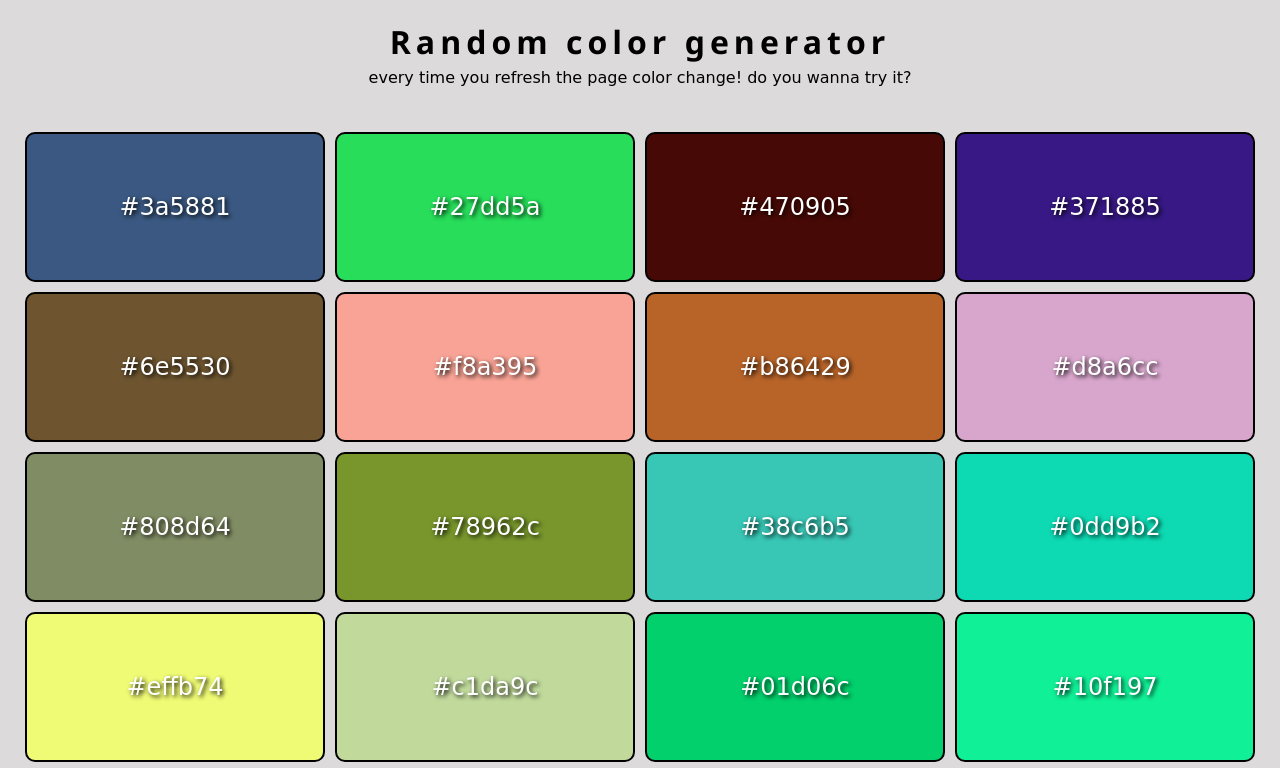
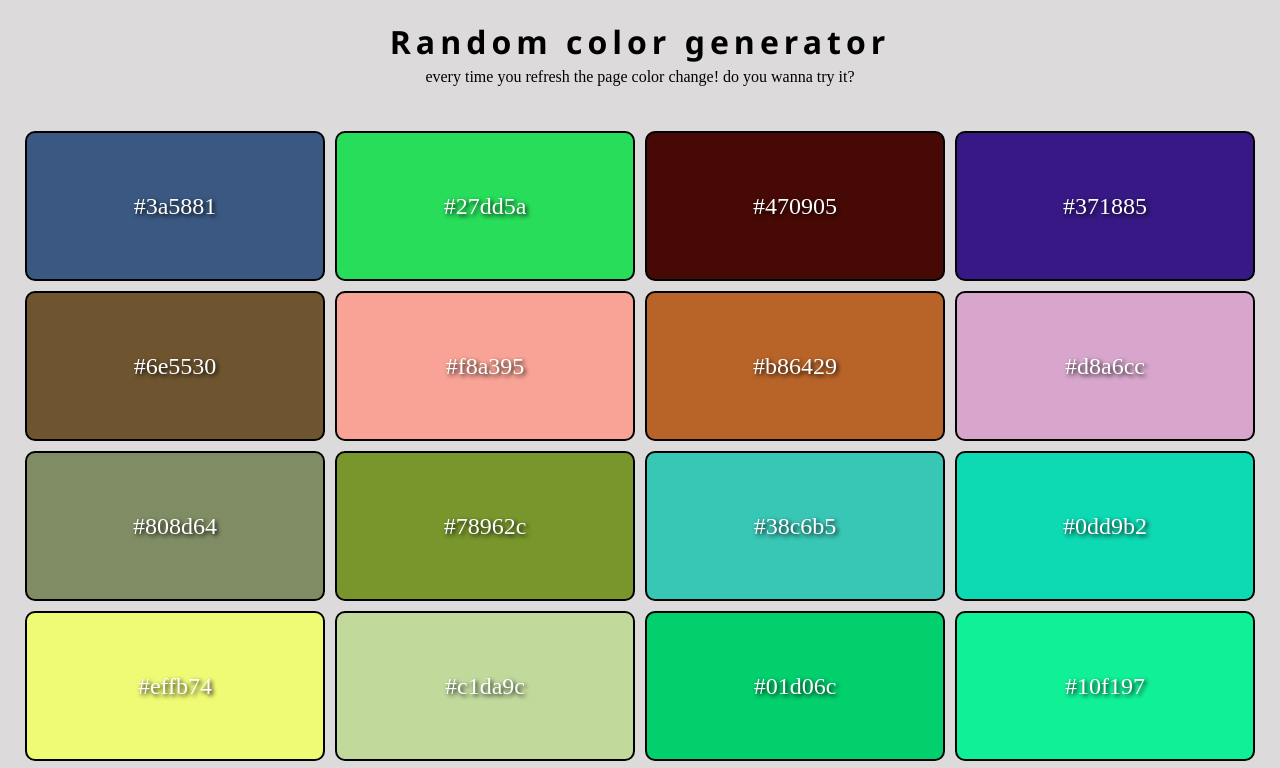
Before and after one commit to fanuelstephen/Radom-color-generetor, a plain HTML site: page index.html in a window 1280 px wide. Shown: the top 768 px of the page. Drawn offline with Linux system fonts and the light colour scheme.

Commit message:
upadate on changing the heading font family

```diff
--- a/style.css
+++ b/style.css
@@ -19,7 +19,9 @@
   font-family: "Segoe UI", Tahoma, Geneva, Verdana, sans-serif;
   letter-spacing: 5px;
 }
-
+.heading span {
+  font-family: serif;
+}
 .container {
   display: flex;
   flex-wrap: wrap;
@@ -38,4 +40,5 @@
   text-shadow: 2px 2px 4px rgba(0, 0, 0, 0.9);
   border: 2px solid black;
   border-radius: 10px;
+  font-family: serif;
 }
```
